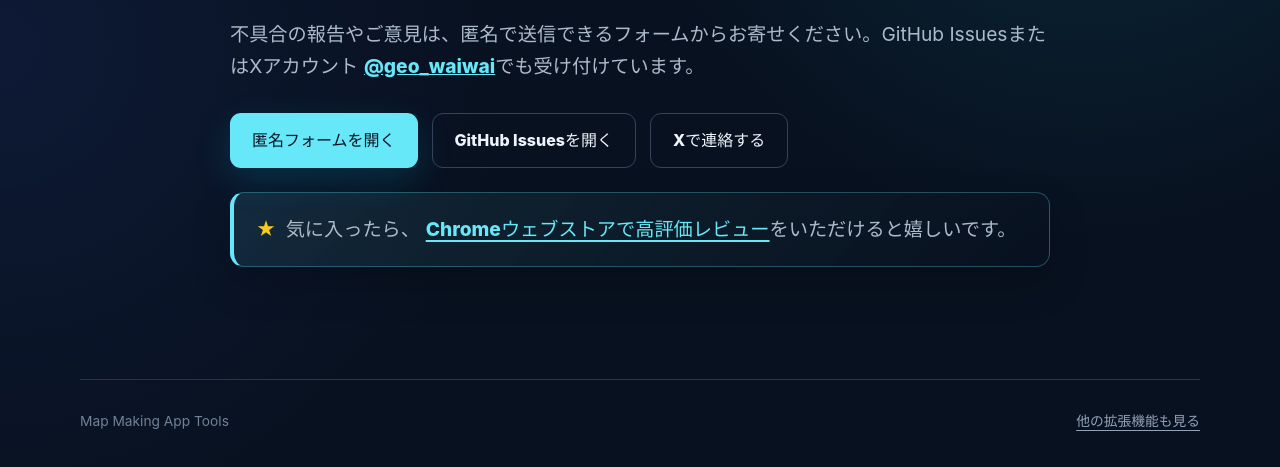
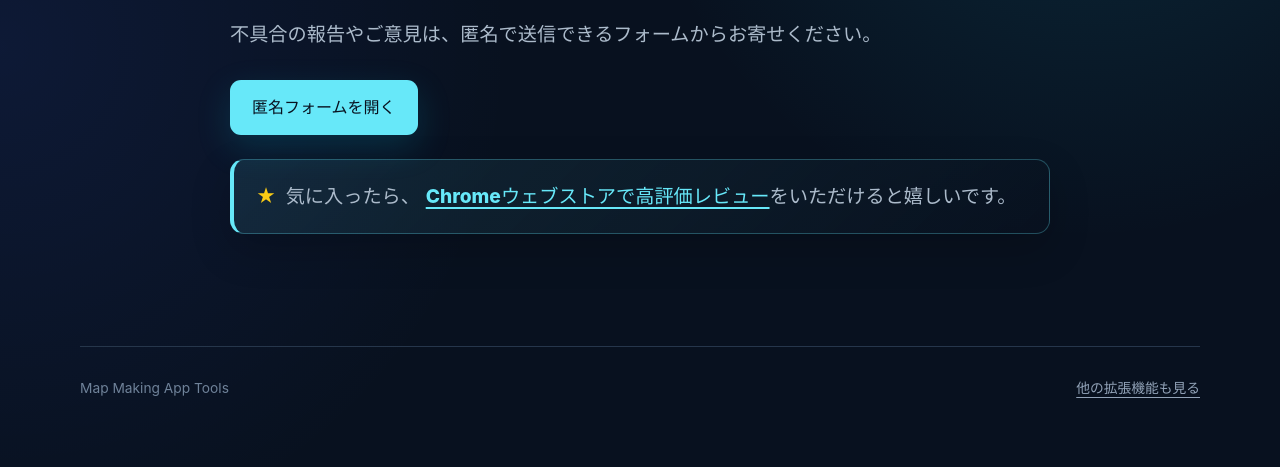
Before and after one commit to geoguessrwaiwai-lab/browser-extensions-site, a plain HTML site: page map-making-app-tools/contact/index.html in a window 1280 px wide. Shown: the part 289-756 px from the top of the page. Drawn offline with Linux system fonts and the light colour scheme.

Commit message:
Remove alternate contact links

```diff
--- a/map-making-app-tools/contact/index.html
+++ b/map-making-app-tools/contact/index.html
@@ -37,11 +37,9 @@
     <main class="contact">
       <p class="eyebrow">CONTACT</p>
       <h1>お問い合わせ</h1>
-      <p>不具合の報告やご意見は、匿名で送信できるフォームからお寄せください。GitHub IssuesまたはXアカウント<a class="contact-link" href="https://x.com/geo_waiwai" rel="noopener noreferrer">@geo_waiwai</a>でも受け付けています。</p>
+      <p>不具合の報告やご意見は、匿名で送信できるフォームからお寄せください。</p>
       <div class="contact-actions">
         <a class="primary-button" href="https://docs.google.com/forms/d/e/1FAIpQLSelw4Dp4WElQCjpADZJcbeyBis89df2GgzKNkK-dE1WO5WeSQ/viewform?usp=publish-editor" target="_blank" rel="noopener noreferrer">匿名フォームを開く</a>
-        <a class="secondary-button" href="https://github.com/geoguessrwaiwai-lab/map-making-app-tools/issues">GitHub Issuesを開く</a>
-        <a class="secondary-button" href="https://x.com/geo_waiwai" rel="noopener noreferrer">Xで連絡する</a>
       </div>
       <p class="review-callout">気に入ったら、<a class="contact-link" href="https://chromewebstore.google.com/detail/flhepjgbbcielemfkkkfimcfhgfomofj?utm_source=item-share-cb" target="_blank" rel="noopener noreferrer">Chromeウェブストアで高評価レビュー</a>をいただけると嬉しいです。</p>
     </main>
```
Also changed, not shown: map-making-app-tools/en/contact/index.html (+1 -3 lines).
